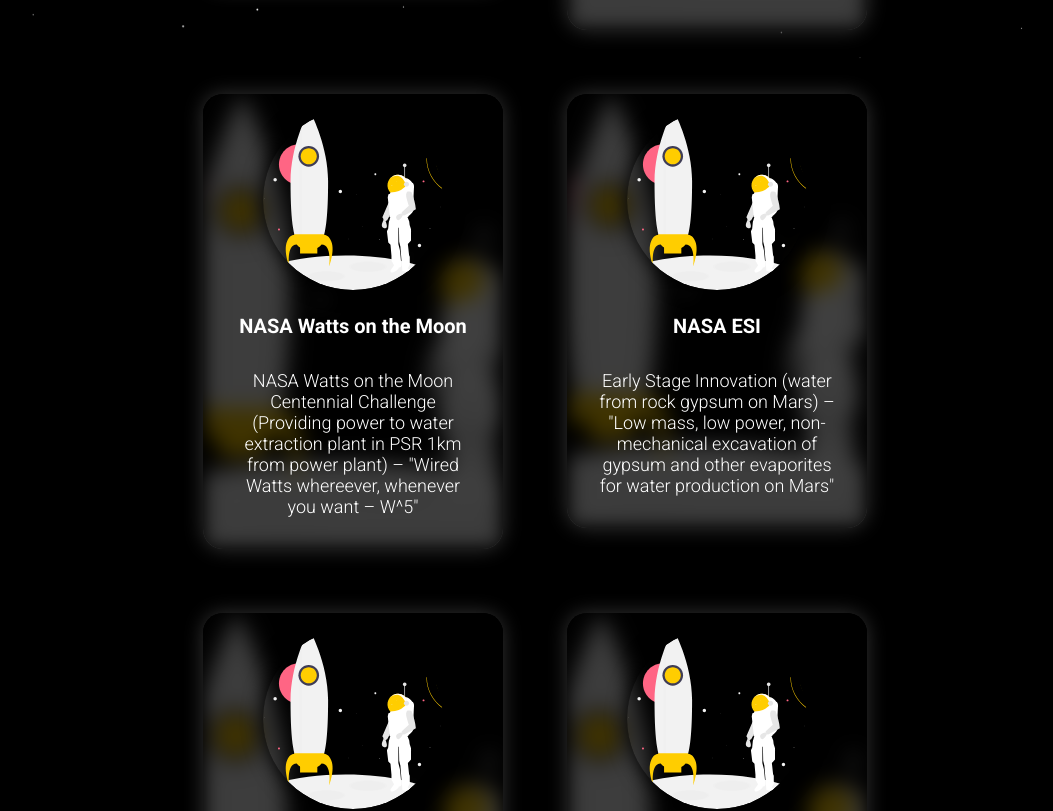
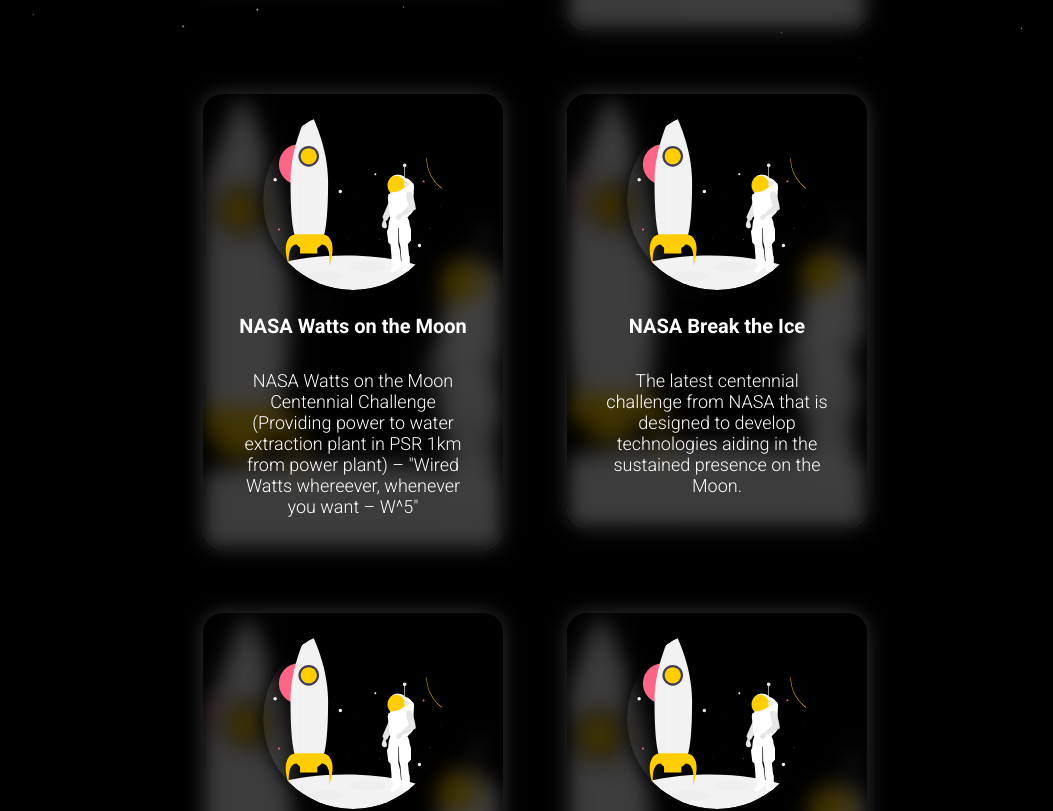
Before and after one commit to mtu-pstdl/pstdl.com, a Next.js app: page /projects in a window 1280 px wide. Shown: the part 731-1542 px from the top of the page, without its empty margins (105-1158 px from the left). Built offline with nearby package versions, Linux system fonts and the light colour scheme.

Commit message:
added breka the ice

```diff
--- a/data/projects.ts
+++ b/data/projects.ts
@@ -24,6 +24,11 @@
 		link: "watts"
 	},
 	{
+		title: "NASA Break the Ice",
+		description: "The latest centennial challenge from NASA that is designed to develop technologies aiding in the sustained presence on the Moon.",
+		link: "break-the-ice"
+	},
+	{
 		title: "NASA ESI",
 		description: "Early Stage Innovation (water from rock gypsum on Mars) – \"Low mass, low power, non-mechanical excavation of gypsum and other evaporites for water production on Mars\"",
 		link: "esi"
```
Also changed, not shown: md/projects/break-the-ice.md (added).
